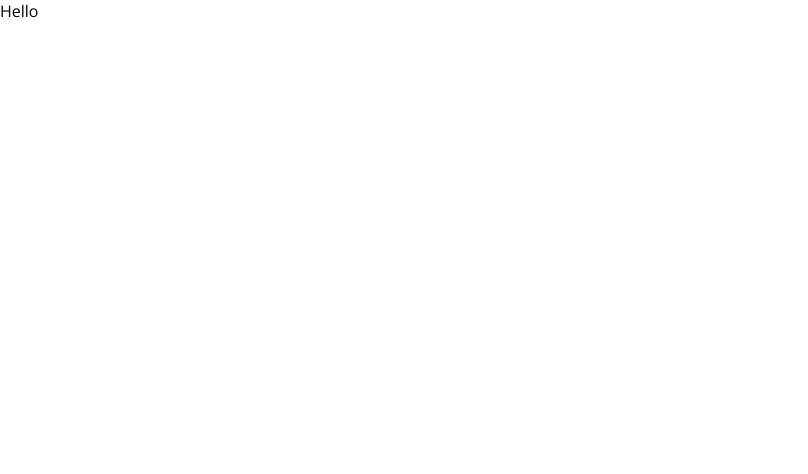
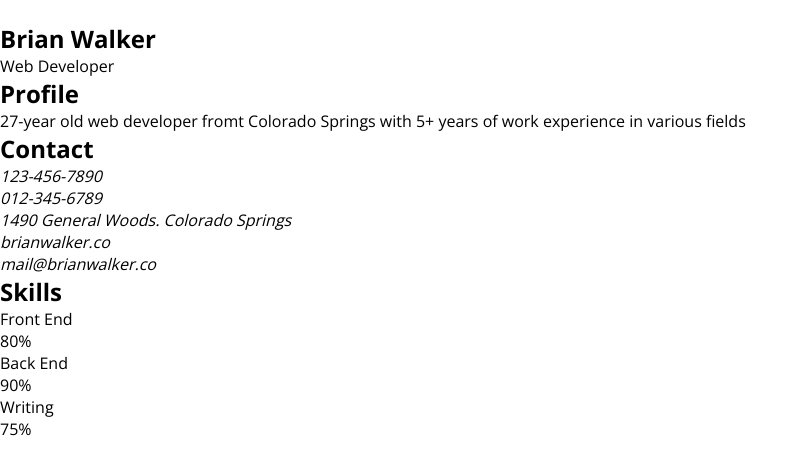
Before and after one commit to rubensbatista98/teste-b2w-marketplace, a React (Create React App) app: page / in a window 1280 px wide. Shown: the top 474 px of the page, without its empty margins (0-808 px from the left). Built offline with nearby package versions, Linux system fonts and the light colour scheme.

Commit message:
Feita a estrutura inicial do componente UserAbout

```diff
--- a/src/App.js
+++ b/src/App.js
@@ -1,7 +1,34 @@
 import React from "react";
 
-function App() {
-  return <div className="container">Hello</div>;
-}
+import UserAbout from "./components/UserAbout";
+
+const App = () => {
+  const infos = {
+    image: "https://unsplash.com/photos/hh3ViD0r0Rc",
+    name: "Brian Walker",
+    profession: "Web Developer",
+    description:
+      "27-year old web developer fromt Colorado Springs with 5+ years of work experience in various fields",
+
+    contact: {
+      tel: "123-456-7890",
+      cel: "012-345-6789",
+      address: "1490 General Woods. Colorado Springs",
+      website: "brianwalker.co",
+      mail: "mail@brianwalker.co"
+    },
+    skills: [
+      { name: "Front End", value: "80%" },
+      { name: "Back End", value: "90%" },
+      { name: "Writing", value: "75%" }
+    ]
+  };
+
+  return (
+    <div className="container">
+      <UserAbout userInfo={infos} />
+    </div>
+  );
+};
 
 export default App;
--- /dev/null
+++ b/src/components/UserAbout/index.js
@@ -0,0 +1,35 @@
+import React from "react";
+
+const UserAbout = ({ userInfo }) => (
+  <section className="user-about">
+    <header>
+      <img src={userInfo.imageSrc} alt="" />
+      <h1>{userInfo.name}</h1>
+      <p>{userInfo.profession}</p>
+    </header>
+
+    <section>
+      <h2>Profile</h2>
+      <p>{userInfo.description}</p>
+
+      <h2>Contact</h2>
+      <address>
+        <p>{userInfo.contact.tel}</p>
+        <p>{userInfo.contact.cel}</p>
+        <p>{userInfo.contact.address}</p>
+        <p>{userInfo.contact.website}</p>
+        <p>{userInfo.contact.mail}</p>
+      </address>
+
+      <h2>Skills</h2>
+      {userInfo.skills.map((skill, index) => (
+        <div key={index}>
+          <p>{skill.name}</p>
+          <p>{skill.value}</p>
+        </div>
+      ))}
+    </section>
+  </section>
+);
+
+export default UserAbout;
```
